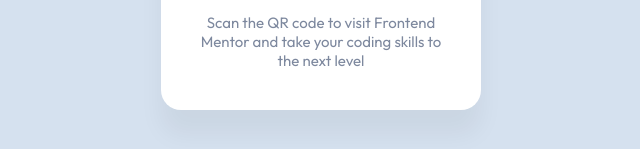
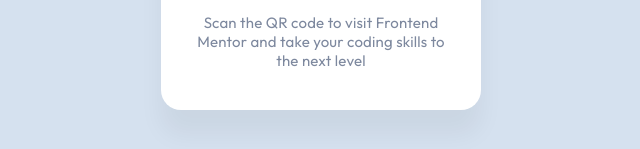
Before and after one commit to gmaysonnavefranck/frontend-mentor, a plain HTML site: page qr-code/index.html in a window 1280 px wide. Shown: the part 539-688 px from the top of the page, 319-959 px from the left. Drawn offline with Linux system fonts and the light colour scheme.

Commit message:
adding letter spacing

```diff
--- a/qr-code/style.css
+++ b/qr-code/style.css
@@ -42,4 +42,5 @@ body {
   font-weight: 400;
   margin: 16px 16px 24px 16px;
   color: #7D889E;
+  letter-spacing: 0.188px;
 }
```
